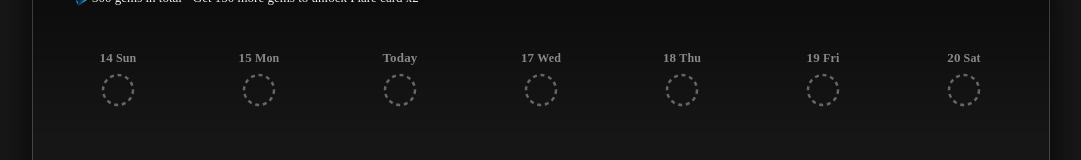
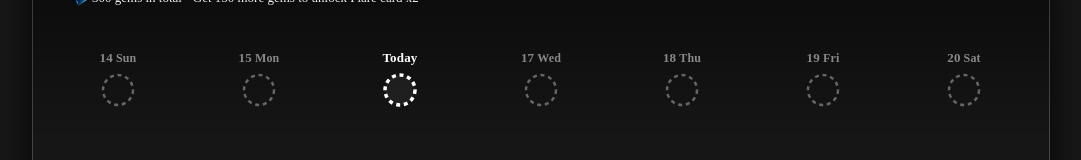
Before and after one commit to dondondong/challengetest-2, a React (Vite) app: page / in a window 1280 px wide. Shown: the part 219-379 px from the top of the page, without its empty margins (99-1180 px from the left). Built offline with nearby package versions, Linux system fonts and the light colour scheme.

Commit message:
Add files via upload

```diff
--- a/src/App.tsx
+++ b/src/App.tsx
@@ -10,7 +10,7 @@ export default function Home() {
   // const [hovered, setHovered] = useState(false);
   // 存储当前选中的日期 index
   // const [selectedIndex, setSelectedIndex] = useState(null);
-  const [selectedIndex, setSelectedIndex] = useState<number | null>(null);
+
 
   const dates = [
     { date: 14, week: 'Sun', isSelected: false, isDone: true },
@@ -21,6 +21,11 @@ export default function Home() {
     { date: 19, week: 'Fri', isSelected: false, isDone: false },
     { date: 20, week: 'Sat', isSelected: false, isDone: false },
   ]
+
+  const [selectedIndex, setSelectedIndex] = useState<number | null>(() => {
+    const idx = dates.findIndex(d => d.date === "Today");
+    return idx >= 0 ? idx : null;
+  });
 
   const dayTaskArr = [
     {
@@ -149,7 +154,7 @@ export default function Home() {
                 {/* 日历日期 */}
                 <motion.div variants={dateVariants} className={styles.calDateContainer}>
                   <div className={styles.calDate}>{date.date}</div>
-                  <div className={styles.calWeek} style={date.date === 'Today' ? {display: 'none'} : {display: 'auto'}}>{date.week}</div>
+                  <div className={styles.calWeek} style={date.date === 'Today' ? { display: 'none' } : { display: 'block' }}>{date.week}</div>
                 </motion.div>
 
                 {/* 日历虚线框 */}
```
